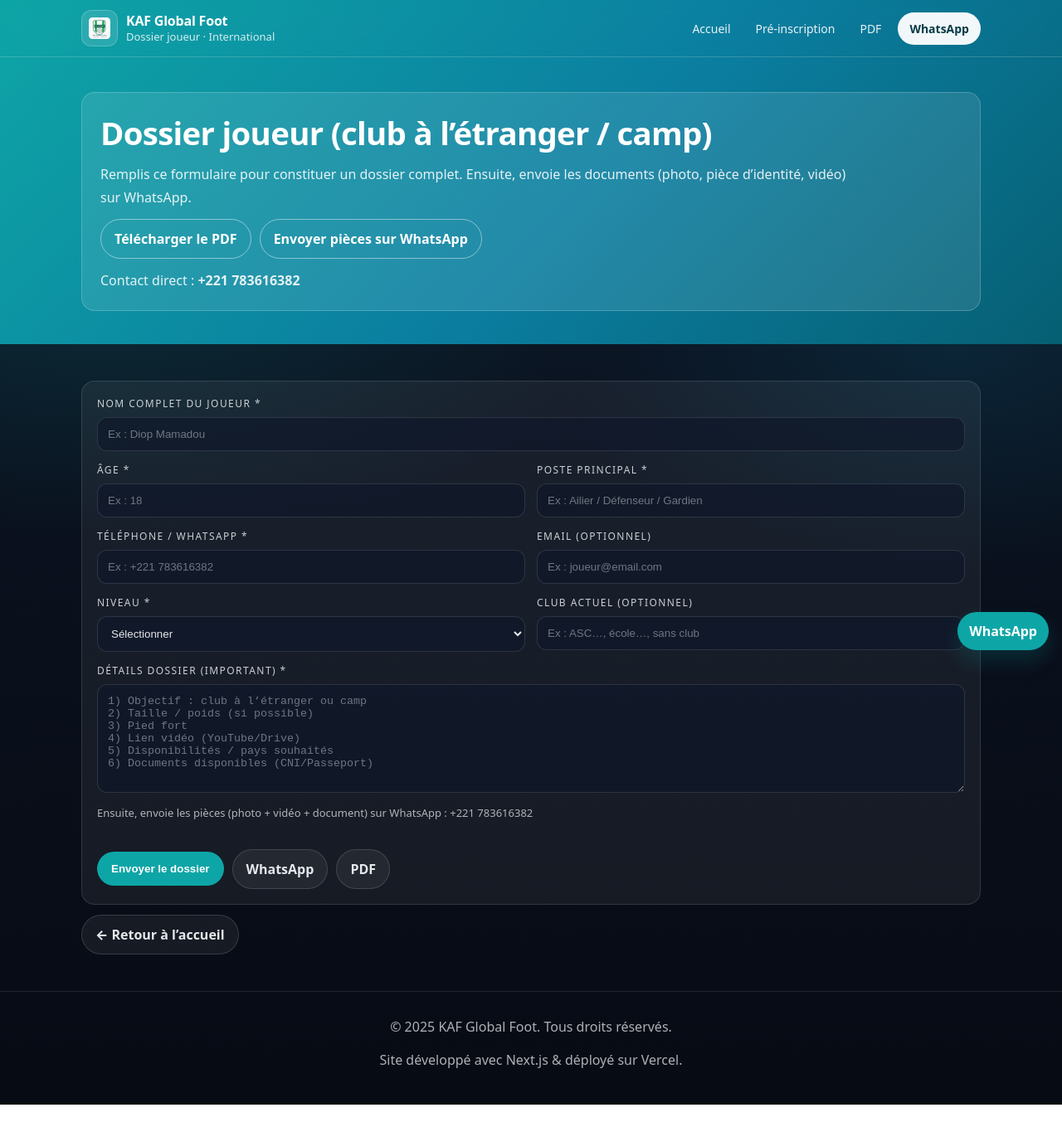
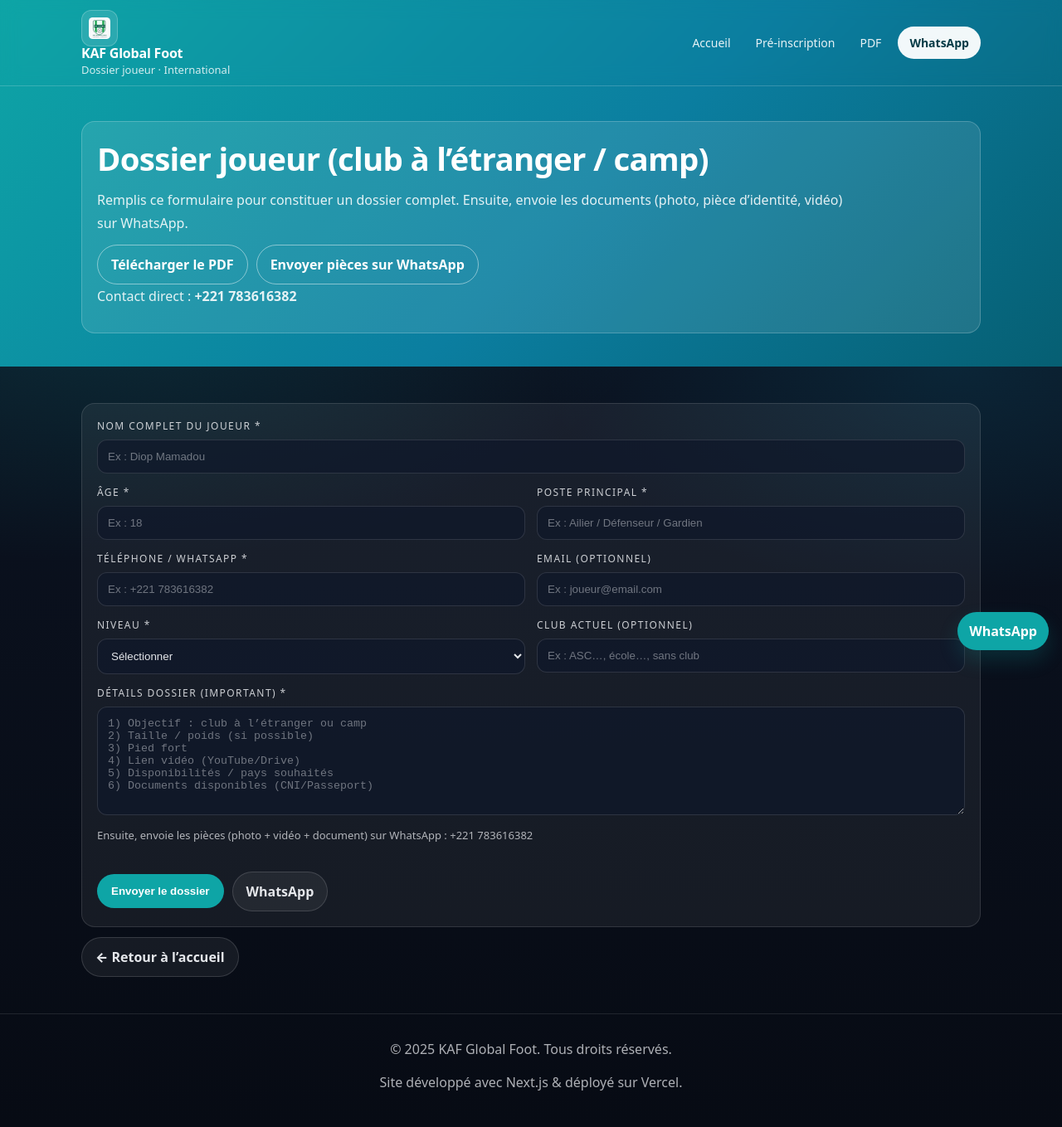
Before and after one commit to meliusmum-sketch/KAF-GLOBAL-FOOT, a Next.js app: page /sign-up in a window 1280 px wide. Shown: the whole page at 83% size. Before the commit the page ends 1332 px from the top, so only its background shows below. Built offline with nearby package versions, Linux system fonts and the light colour scheme.

Commit message:
Update sign-up.js

```diff
--- a/pages/sign-up.js
+++ b/pages/sign-up.js
@@ -1,4 +1,3 @@
-// pages/sign-up.js
 import Head from "next/head";
 import Link from "next/link";
 
@@ -19,11 +18,10 @@ export default function SignUp() {
         <link rel="canonical" href={`${siteUrl}/sign-up`} />
       </Head>
 
-      {/* TOPBAR */}
       <div className="topbar">
         <header className="site-header">
           <div className="site-header-inner">
-            <div style={{ display: "flex", alignItems: "center", gap: 10 }}>
+            <div className="brand">
               <img src="/logo-kaf.svg" alt="Logo KAF Global Foot" className="site-logo" />
               <div className="site-title-block">
                 <span className="site-title">KAF Global Foot</span>
@@ -34,9 +32,7 @@ export default function SignUp() {
             <nav className="site-nav">
               <Link href="/">Accueil</Link>
               <Link href="/inscription">Pré-inscription</Link>
-              <a href={pdfLink} target="_blank" rel="noopener noreferrer">
-                PDF
-              </a>
+              <a href={pdfLink} target="_blank" rel="noopener noreferrer">PDF</a>
               <a href={waLink} target="_blank" rel="noopener noreferrer" className="site-nav-cta">
                 WhatsApp
               </a>
@@ -46,13 +42,13 @@ export default function SignUp() {
 
         <section className="section" style={{ paddingTop: 28, paddingBottom: 26 }}>
           <div className="container">
-            <div className="card" style={{ padding: 22 }}>
-              <h1 style={{ marginTop: 0 }}>Dossier joueur (club à l’étranger / camp)</h1>
-              <p style={{ maxWidth: 900 }}>
+            <div className="card hero-card">
+              <h1 className="hero-title">Dossier joueur (club à l’étranger / camp)</h1>
+              <p className="hero-sub" style={{ maxWidth: 900 }}>
                 Remplis ce formulaire pour constituer un dossier complet. Ensuite, envoie les documents (photo, pièce
                 d’identité, vidéo) sur WhatsApp.
               </p>
-              <div className="form-actions" style={{ marginTop: 10 }}>
+              <div className="form-actions">
                 <a className="btn btn-secondary" href={pdfLink} target="_blank" rel="noopener noreferrer">
                   Télécharger le PDF
                 </a>
@@ -60,7 +56,7 @@ export default function SignUp() {
                   Envoyer pièces sur WhatsApp
                 </a>
               </div>
-              <p style={{ marginTop: 12, marginBottom: 0 }}>
+              <p className="hero-contact">
                 Contact direct : <strong>{phone}</strong>
               </p>
             </div>
@@ -68,13 +64,11 @@ export default function SignUp() {
         </section>
       </div>
 
-      {/* DARK MAIN */}
       <main className="dark-main">
         <section className="section">
           <div className="container">
             <div className="form-card">
               <form method="POST" action="/api/inscription" className="form-grid">
-                {/* Petit marqueur pour identifier ce formulaire côté backend */}
                 <input type="hidden" name="formType" value="dossier-joueur" />
 
                 <div className="form-field">
@@ -127,12 +121,12 @@ export default function SignUp() {
                     name="message"
                     rows={7}
                     required
-                    placeholder="1) Objectif : club à l’étranger ou camp
+                    placeholder={`1) Objectif : club à l’étranger ou camp
 2) Taille / poids (si possible)
 3) Pied fort
 4) Lien vidéo (YouTube/Drive)
 5) Disponibilités / pays souhaités
-6) Documents disponibles (CNI/Passeport) "
+6) Documents disponibles (CNI/Passeport)`}
                   />
                   <p className="form-help">
                     Ensuite, envoie les pièces (photo + vidéo + document) sur WhatsApp : {phone}
@@ -145,9 +139,6 @@ export default function SignUp() {
                   </button>
                   <a className="btn btn-secondary" href={waLink} target="_blank" rel="noopener noreferrer">
                     WhatsApp
-                  </a>
-                  <a className="btn btn-secondary" href={pdfLink} target="_blank" rel="noopener noreferrer">
-                    PDF
                   </a>
                 </div>
               </form>
```
